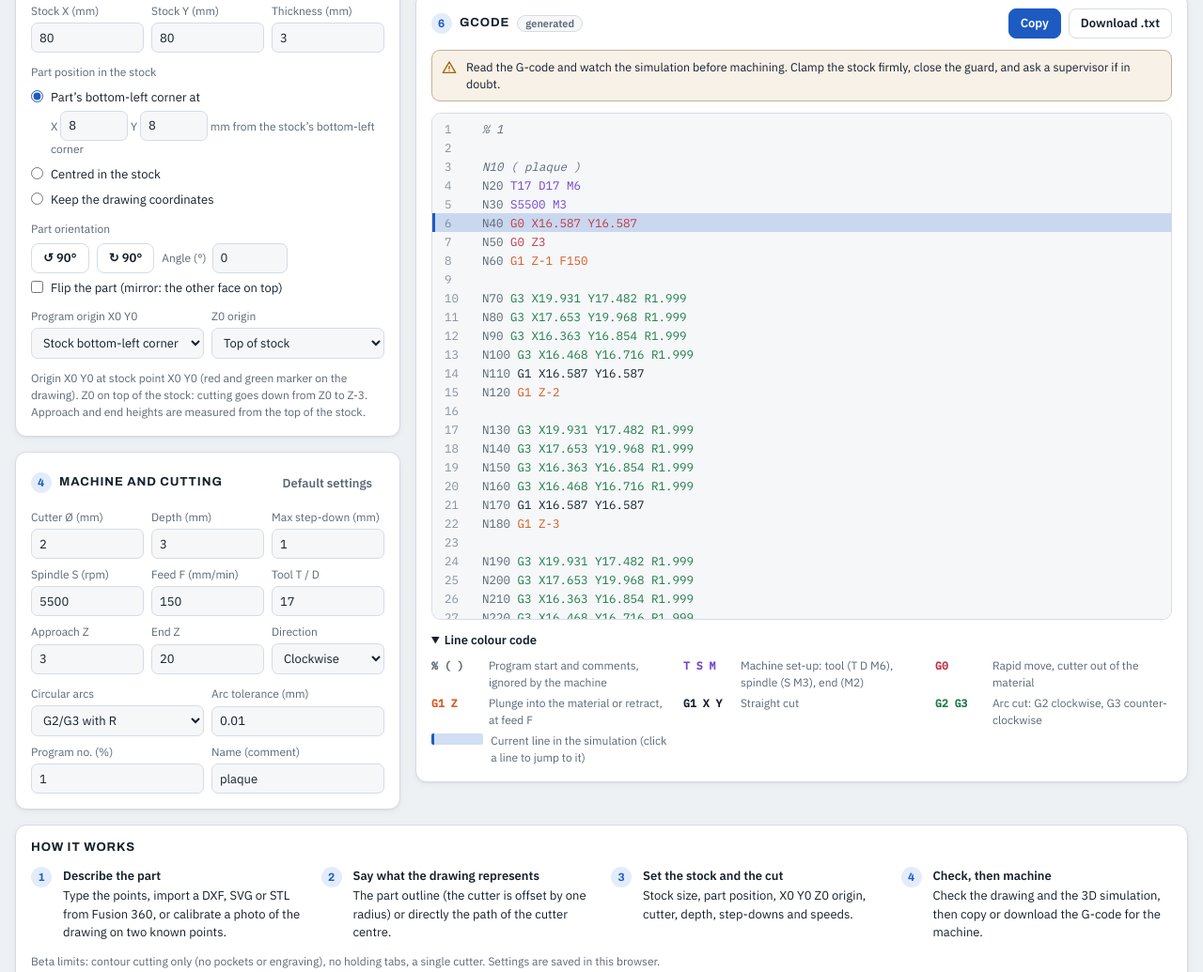
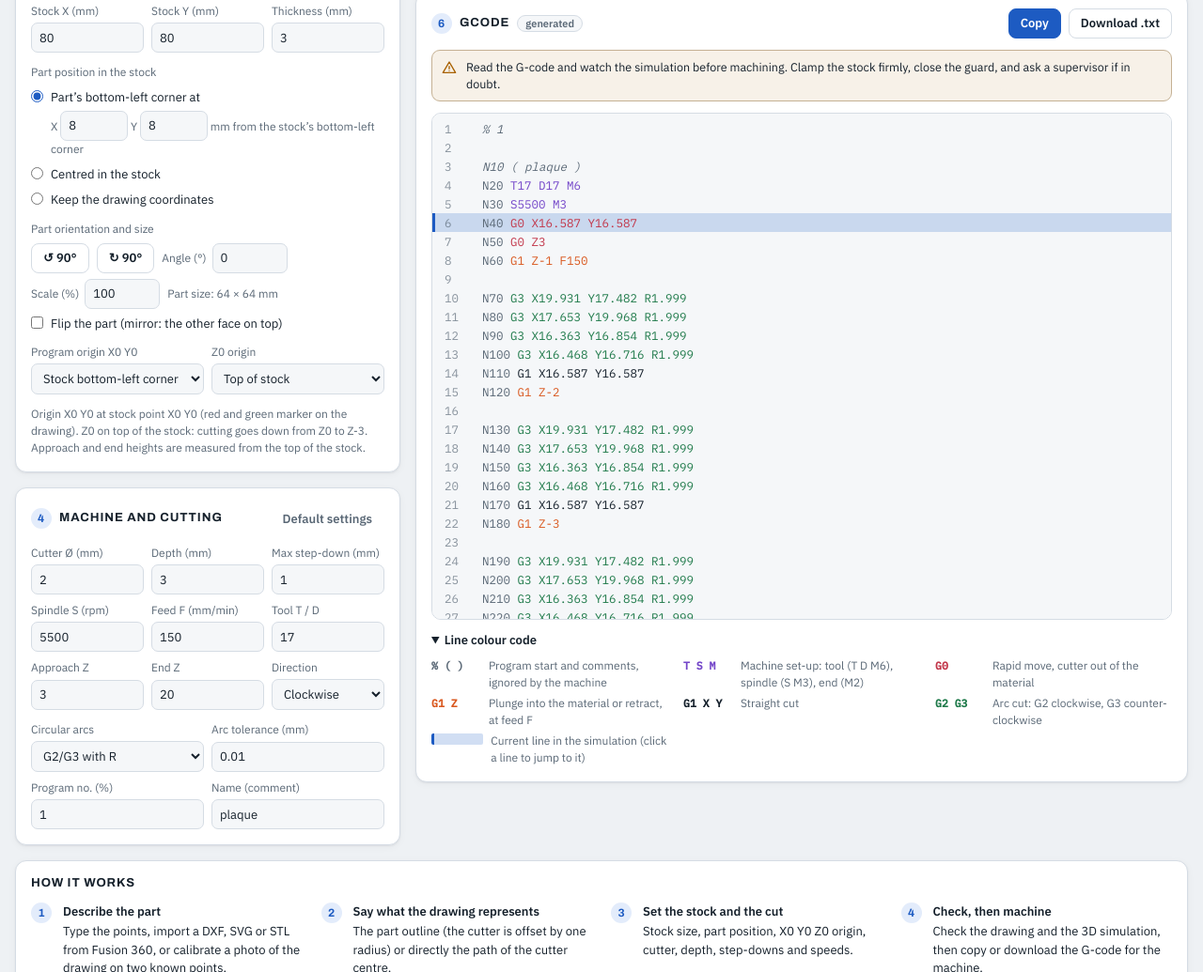
Before and after one commit to AlexB0311/cnc-slicer, a plain HTML site: page index.html in a window 1280 px wide. Shown: the part 948-1983 px from the top of the page at 94% size. Drawn offline with nearby package versions, Linux system fonts and the light colour scheme.

Commit message:
CNC Slicer 0.2.3 : échelle en % de la pièce
Agent: Claude

Co-Authored-By: Claude Opus 5.5 <noreply@anthropic.com>
Claude-Session: https://claude.ai/code/session_019Y8QUvYZNtSKxxrjSzQRdK

```diff
--- a/index.html
+++ b/index.html
@@ -326,11 +326,15 @@ footer.foot { display: flex; flex-wrap: wrap; gap: 4px 16px; justify-content: sp
           <label><input type="radio" name="place" value="keep"><span data-i18n="placeKeep">Garder les coordonnées du plan</span></label>
         </div>
         <div class="stack" style="gap:6px">
-          <span class="sublabel" data-i18n="orientTitle">Orientation de la pièce</span>
+          <span class="sublabel" data-i18n="orientTitle">Orientation et taille de la pièce</span>
           <div class="row">
             <button class="btn" id="rotL" type="button" data-i18n-title="rotLTitle" data-i18n-aria="rotLTitle" title="Tourner de 90° vers la gauche" aria-label="Tourner de 90° vers la gauche">↺ 90°</button>
             <button class="btn" id="rotR" type="button" data-i18n-title="rotRTitle" data-i18n-aria="rotRTitle" title="Tourner de 90° vers la droite" aria-label="Tourner de 90° vers la droite">↻ 90°</button>
             <label for="rot" class="row" style="gap:6px"><span data-i18n="rotAngle">Angle (°)</span><input type="number" id="rot" value="0" step="any" style="width:80px"></label>
+          </div>
+          <div class="row">
+            <label for="scale" class="row" style="gap:6px"><span data-i18n="scaleLbl">Échelle (%)</span><input type="number" id="scale" value="100" step="any" min="0" style="width:80px"></label>
+            <small class="sublabel" id="sizeInfo" aria-live="polite"></small>
           </div>
           <label class="check"><input type="checkbox" id="mirror"><span data-i18n="mirror">Retourner la pièce (miroir : l’autre face sur le dessus)</span></label>
         </div>
@@ -1403,7 +1407,7 @@ footer.foot { display: flex; flex-wrap: wrap; gap: 4px 16px; justify-content: sp
   'use strict';
   const C = window.SlicerCore;
   const $ = id => document.getElementById(id);
-  const VERSION = '0.2.2';
+  const VERSION = '0.2.3';
 
   /* ---------- stockage local (peut être indisponible) ---------- */
   const store = {
@@ -1450,7 +1454,7 @@ footer.foot { display: flex; flex-wrap: wrap; gap: 4px 16px; justify-content: sp
     placeGroup: ['Position de la pièce dans le brut', 'Part position in the stock'], placeCorner: ['Coin bas-gauche de la pièce à', 'Part’s bottom-left corner at'],
     placeCornerEnd: ['mm du coin bas-gauche du brut', 'mm from the stock’s bottom-left corner'], placeCenter: ['Centrée dans le brut', 'Centred in the stock'],
     placeKeep: ['Garder les coordonnées du plan', 'Keep the drawing coordinates'],
-    orientTitle: ['Orientation de la pièce', 'Part orientation'], rotLTitle: ['Tourner de 90° vers la gauche', 'Rotate 90° to the left'], rotRTitle: ['Tourner de 90° vers la droite', 'Rotate 90° to the right'], rotAngle: ['Angle (°)', 'Angle (°)'],
+    orientTitle: ['Orientation et taille de la pièce', 'Part orientation and size'], scaleLbl: ['Échelle (%)', 'Scale (%)'], rotLTitle: ['Tourner de 90° vers la gauche', 'Rotate 90° to the left'], rotRTitle: ['Tourner de 90° vers la droite', 'Rotate 90° to the right'], rotAngle: ['Angle (°)', 'Angle (°)'],
     mirror: ['Retourner la pièce (miroir : l’autre face sur le dessus)', 'Flip the part (mirror: the other face on top)'], orgXY: ['Origine programme X0 Y0', 'Program origin X0 Y0'],
     oSBL: ['Coin bas-gauche du brut', 'Stock bottom-left corner'], oSBR: ['Coin bas-droit du brut', 'Stock bottom-right corner'], oSTL: ['Coin haut-gauche du brut', 'Stock top-left corner'],
     oSTR: ['Coin haut-droit du brut', 'Stock top-right corner'], oSC: ['Centre du brut', 'Stock centre'], oPBL: ['Coin bas-gauche de la pièce', 'Part bottom-left corner'], oPC: ['Centre de la pièce', 'Part centre'],
@@ -1583,7 +1587,7 @@ footer.foot { display: flex; flex-wrap: wrap; gap: 4px 16px; justify-content: sp
   /* ---------- réglages : lecture, contrôle, mémorisation ---------- */
   const v = id => parseFloat(String($(id).value).replace(',', '.'));
   const radio = n => document.querySelector('input[name="' + n + '"]:checked').value;
-  const SETTINGS = ['rot', 'snap', 'stW', 'stH', 'stT', 'x0', 'y0', 'orgXY', 'orgZ', 'toolD', 'depth', 'step', 'spindle', 'feed', 'toolNo', 'safeZ', 'retZ', 'dir', 'arcs', 'arcTol', 'prog', 'pname'];
+  const SETTINGS = ['rot', 'scale', 'snap', 'stW', 'stH', 'stT', 'x0', 'y0', 'orgXY', 'orgZ', 'toolD', 'depth', 'step', 'spindle', 'feed', 'toolNo', 'safeZ', 'retZ', 'dir', 'arcs', 'arcTol', 'prog', 'pname'];
   const RADIOS = ['interp', 'place'];
   const DEFAULTS = {};
   SETTINGS.forEach(id => { DEFAULTS[id] = $(id).value; });
@@ -1598,7 +1602,7 @@ footer.foot { display: flex; flex-wrap: wrap; gap: 4px 16px; justify-content: sp
     RADIOS.forEach(n => { const r = o['@' + n] && document.querySelector('input[name="' + n + '"][value="' + o['@' + n] + '"]'); if (r) r.checked = true; });
   }
   // champs numériques : [id, minimum, strict]
-  const CHECKS = [['stW', 0, true], ['stH', 0, true], ['stT', 0, true], ['toolD', 0, true], ['depth', 0, true], ['step', 0, true], ['feed', 0, true], ['spindle', 0, false], ['arcTol', 0, true], ['snap', 0, false]];
+  const CHECKS = [['scale', 0, true], ['stW', 0, true], ['stH', 0, true], ['stT', 0, true], ['toolD', 0, true], ['depth', 0, true], ['step', 0, true], ['feed', 0, true], ['spindle', 0, false], ['arcTol', 0, true], ['snap', 0, false]];
   function validate() {
     const bad = [];
     CHECKS.forEach(([id, min, strict]) => {
@@ -1628,18 +1632,18 @@ footer.foot { display: flex; flex-wrap: wrap; gap: 4px 16px; justify-content: sp
     };
   }
 
-  /* ---------- orientation : miroir puis rotation autour du centre de la pièce ---------- */
+  /* ---------- orientation et taille : échelle, miroir puis rotation autour du centre de la pièce ---------- */
   function orient(contours) {
-    const a = fin('rot', 0), m = $('mirror').checked;
-    if (!contours.length || (!m && Math.abs(a % 360) < 1e-9)) return contours;
+    const a = fin('rot', 0), m = $('mirror').checked, k = pos('scale', 100) / 100;
+    if (!contours.length || (!m && Math.abs(a % 360) < 1e-9 && Math.abs(k - 1) < 1e-12)) return contours;
     const b = C.bbox(contours), cx = (b.x0 + b.x1) / 2, cy = (b.y0 + b.y1) / 2;
-    const c = Math.cos(a * Math.PI / 180), sn = Math.sin(a * Math.PI / 180), r9 = x => Math.round(x * 1e9) / 1e9;
+    const c = Math.cos(a * Math.PI / 180) * k, sn = Math.sin(a * Math.PI / 180) * k, r9 = x => Math.round(x * 1e9) / 1e9;
     return contours.map(p => {
       const q = p.map(([x, y]) => { const dx = m ? cx - x : x - cx, dy = y - cy; return [r9(cx + dx * c - dy * sn), r9(cy + dx * sn + dy * c)]; });
       return m ? q.reverse() : q;
     });
   }
-  function resetOrient() { $('rot').value = 0; $('mirror').checked = false; }
+  function resetOrient() { $('rot').value = 0; $('scale').value = 100; $('mirror').checked = false; }
   $('rotL').addEventListener('click', () => { $('rot').value = C.fmt(((fin('rot', 0) + 90) % 360 + 360) % 360); recompute(); });
   $('rotR').addEventListener('click', () => { $('rot').value = C.fmt(((fin('rot', 0) - 90) % 360 + 360) % 360); recompute(); });
 
@@ -1651,7 +1655,10 @@ footer.foot { display: flex; flex-wrap: wrap; gap: 4px 16px; justify-content: sp
     const o = opts();
     store.set('pts', $('pts').value); saveSettings();
     const parsed = C.parseInput($('pts').value);
-    const job = C.buildJob(orient(parsed.contours), o);
+    const shaped = orient(parsed.contours);
+    const job = C.buildJob(shaped, o);
+    if (shaped.length) { const bS = C.bbox(shaped), r2 = x => C.fmt(Math.round(x * 100) / 100); setInfo('sizeInfo', () => tr('Taille de la pièce : ', 'Part size: ') + r2(bS.x1 - bS.x0) + ' × ' + r2(bS.y1 - bS.y0) + ' mm'); }
+    else setInfo('sizeInfo', () => '');
     job.warnings = checks.concat(parsed.warnings, job.warnings);
     S.job = job; S.opts = o;
     renderStats(job); renderMsgs(job.warnings); renderPlan(job, o);
```
